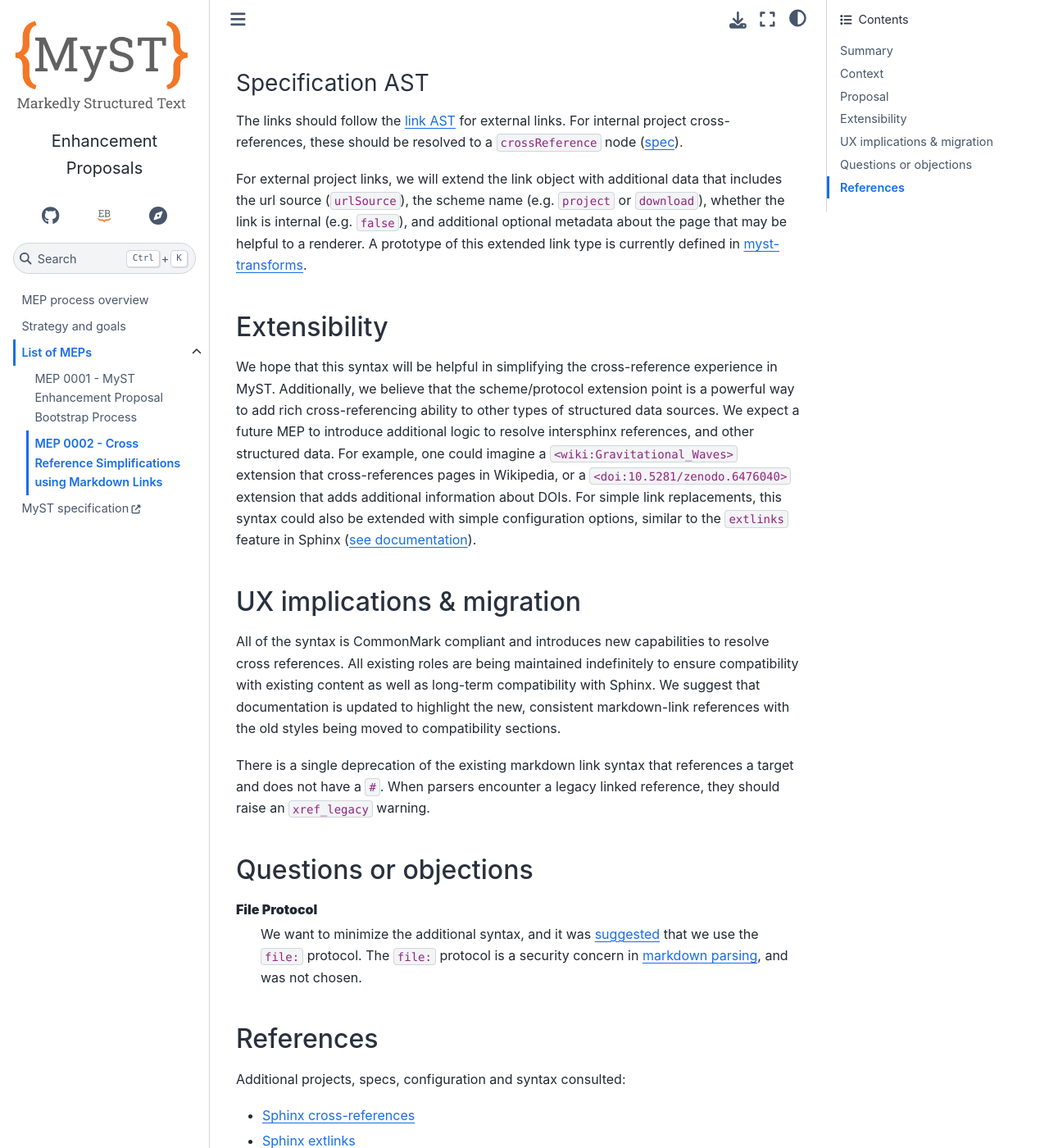
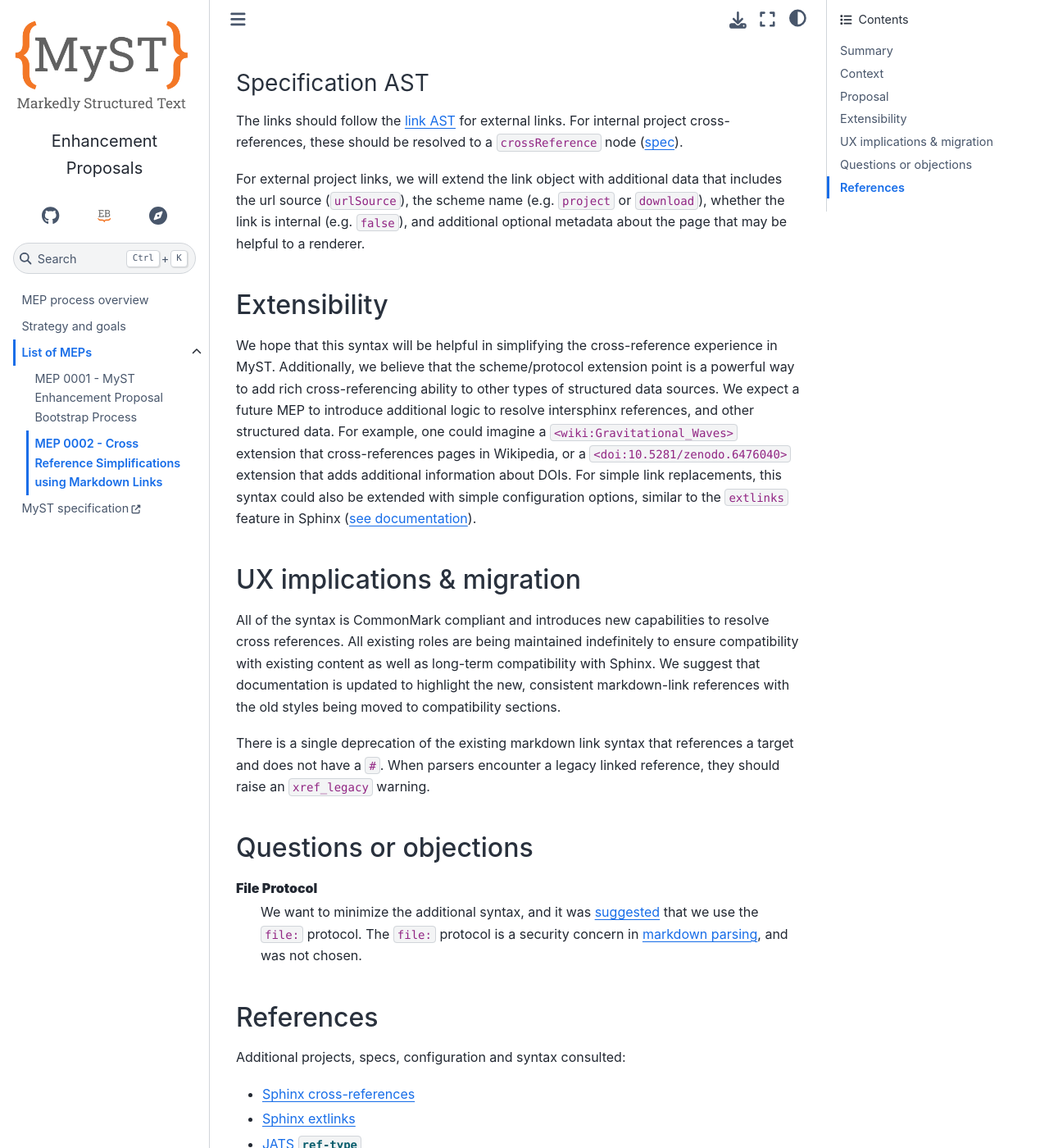
Before and after one commit to jupyter-book/myst-enhancement-proposals, a Sphinx documentation site: the page built from docs/meps/mep-0002.md, in a window 1280 px wide and 1400 px high, scrolled down 10261 px. Shown: the whole window at 82% size. Built offline with Sphinx 7.4.7 and the Sphinx Book theme 1.1.4, drawn with Linux system fonts in a browser that asks for light colours; some of the changed text lies outside the part shown.

Commit message:
🐛 Move references to prototypes to the references section
With @chrisjsewell

```diff
--- a/docs/meps/mep-0002.md
+++ b/docs/meps/mep-0002.md
@@ -325,7 +325,6 @@
 For internal project cross-references, these should be resolved to a `crossReference` node ([spec](https://www.myst.tools/docs/spec/myst-schema#crossreference)).
 
 For external project links, we will extend the link object with additional data that includes the url source (`urlSource`), the scheme name (e.g. `project` or `download`), whether the link is internal (e.g. `false`), and additional optional metadata about the page that may be helpful to a renderer.
-A prototype of this extended link type is currently defined in [myst-transforms](https://github.com/executablebooks/mystjs/blob/327c19c75c2f743e9f0736586b5232a45e00123e/packages/myst-transforms/src/links/types.ts#L4-L10).
 
 ## Extensibility
 
```
Also changed, not shown: other parts of docs/meps/mep-0002.md (+1 -0 lines).
